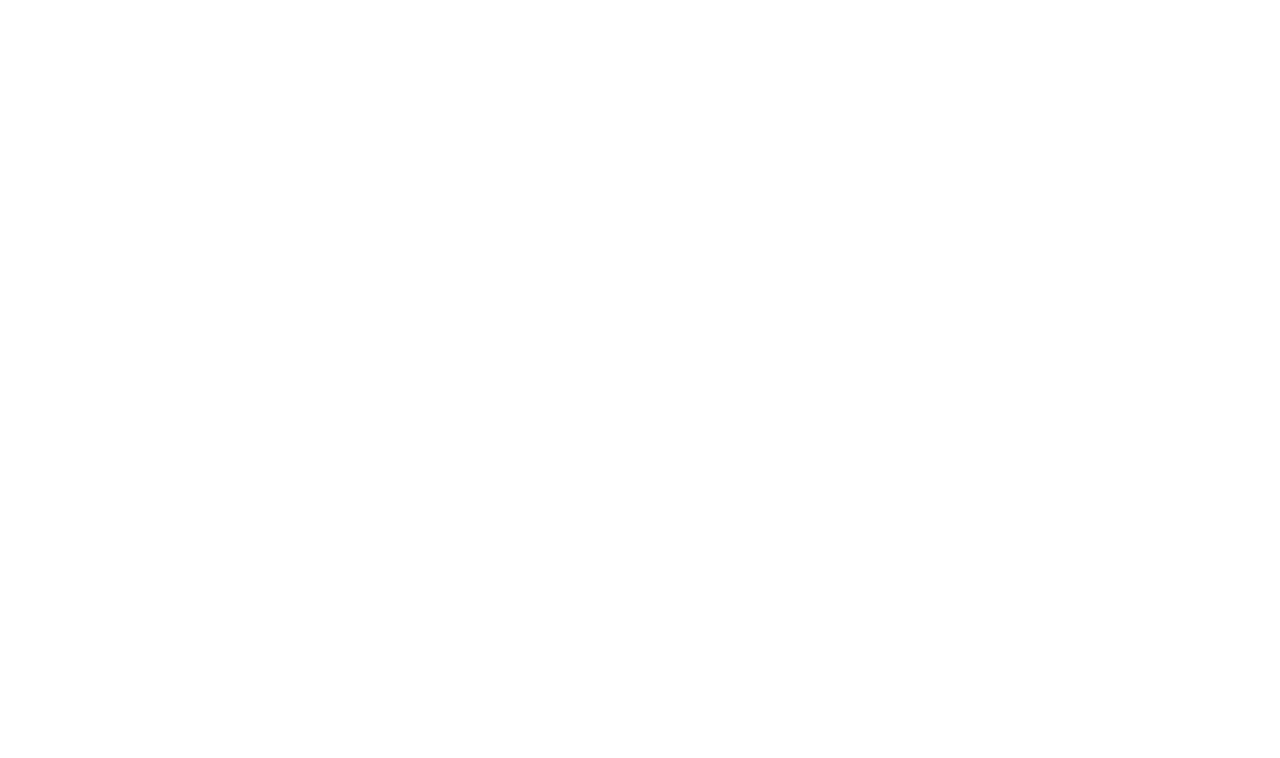
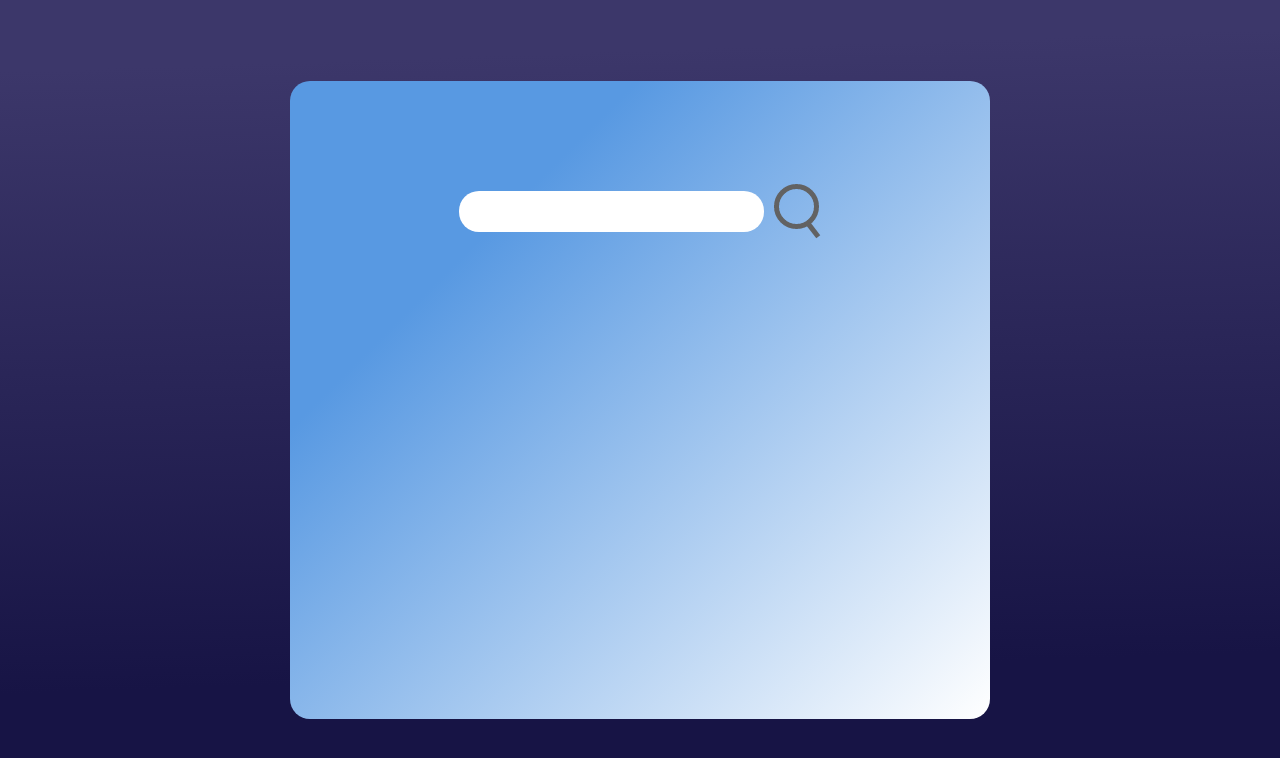
Before and after one commit to RamSankarS/WeatherApp, a plain HTML site: page index.html in a window 1280 px wide. Drawn offline with Linux system fonts and the light colour scheme.

Commit message:
Added Search bar and icon

```diff
--- a/index.html
+++ b/index.html
@@ -8,6 +8,15 @@
     <script src="scripts.js" defer></script>
 </head>
 <body>
+    <main>
+        <section>
+            <input type="text" class="searchBox">
+            <img src="images/search.png" alt="search icon" class="searchIcon">
+        </section>
+        <article>
+
+        </article>
+    </main>
 
 </body>
 </html>
--- a/styles.css
+++ b/styles.css
@@ -0,0 +1,40 @@
+*{
+    margin: 0;
+    padding: 0;
+    box-sizing: border-box;
+}
+body{
+    min-height: 100vh;
+    background: linear-gradient(178.1deg, rgb(60, 55, 106) 8.5%, rgb(23, 20, 69) 82.4%);
+    display: flex;
+    justify-content: center;
+    align-items: center;
+}
+main{
+    min-width: 620px;
+    min-height: 638px;
+    background-image: linear-gradient(315deg, #ffffff 0%, #5899e2 74%);
+    border-radius: 20px;
+    border: none;
+}
+section{
+    min-height: 200px;
+    min-width: 700px;
+    background-color: transparent;
+    display: flex;
+    justify-content: center;
+    align-items: center;
+}
+section .searchBox{
+    padding-left: 82px;
+    padding-right: 46px;
+    padding-top: 26px;
+    margin-right: 10px;
+    border-radius: 20px;
+    border: none;
+    margin-top: 60px;
+    cursor: pointer;
+}
+section .searchIcon{
+    margin-top: 60px;
+}
```
